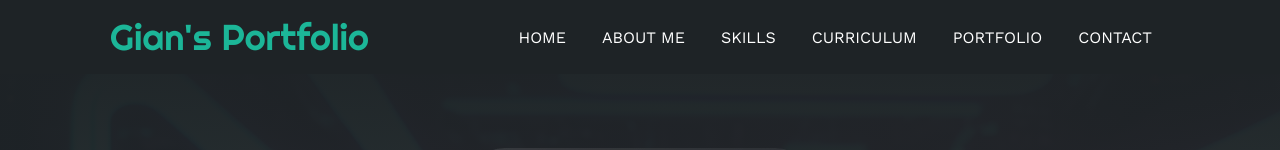
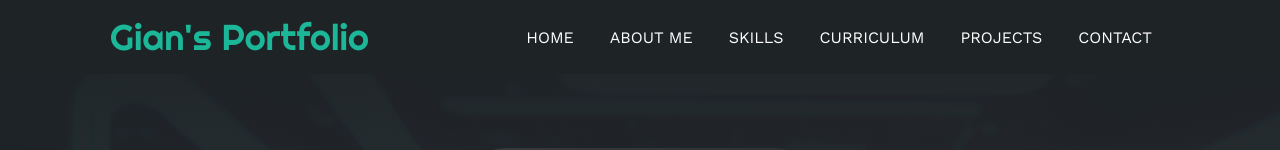
Before and after one commit to GianDutra/meu_portfolio, a React (Create React App) app: page / in a window 1280 px wide. Shown: the top 150 px of the page. Built offline with nearby package versions, Linux system fonts and the light colour scheme.

Commit message:
primeira versão???

```diff
--- a/src/components/Contact/index.js
+++ b/src/components/Contact/index.js
@@ -24,14 +24,14 @@ const Contact = () => {
 
     // Verifica se o nome, assunto, mensagem e pelo menos um dos campos de contato estão preenchidos
     if (from_name === '' || subject === '' || message === '' || (phone === '' && email === '')) {
-      alert('Por favor, preencha todos os campos obrigatórios. (*)');
+      alert('Please fill the required fields (*)');
       return;
     }
 
     // Verifica se o email está no formato válido usando regex
     const emailRegex = /^[^\s@]+@[^\s@]+\.[^\s@]+$/;
     if (email !== '' && !emailRegex.test(email)) {
-      alert('Por favor, insira um endereço de email válido.');
+      alert('Please enter a valid email address.');
       return;
     }
 
@@ -44,7 +44,7 @@ const Contact = () => {
       )
       .then(
         (result) => {
-          console.log('EMAIL ENVIADO');
+          console.log('The email has been sent');
           setName('');
           setEmail('');
           setPhone('');
@@ -52,7 +52,7 @@ const Contact = () => {
           setMessage('');
         },
         (error) => {
-          console.log('EMAIL NÃO ENVIADO');
+          console.log('The email has not been sent');
         }
       );
 
--- a/src/components/Header/index.js
+++ b/src/components/Header/index.js
@@ -48,7 +48,7 @@ const Header = () => {
               <a href="#curriculum">CURRICULUM</a>
             </li>
             <li>
-              <a href="#portfolio">PORTFOLIO</a>
+              <a href="#portfolio">PROJECTS</a>
             </li>
             <li>
               <a href="#contacto">CONTACT</a>
```
